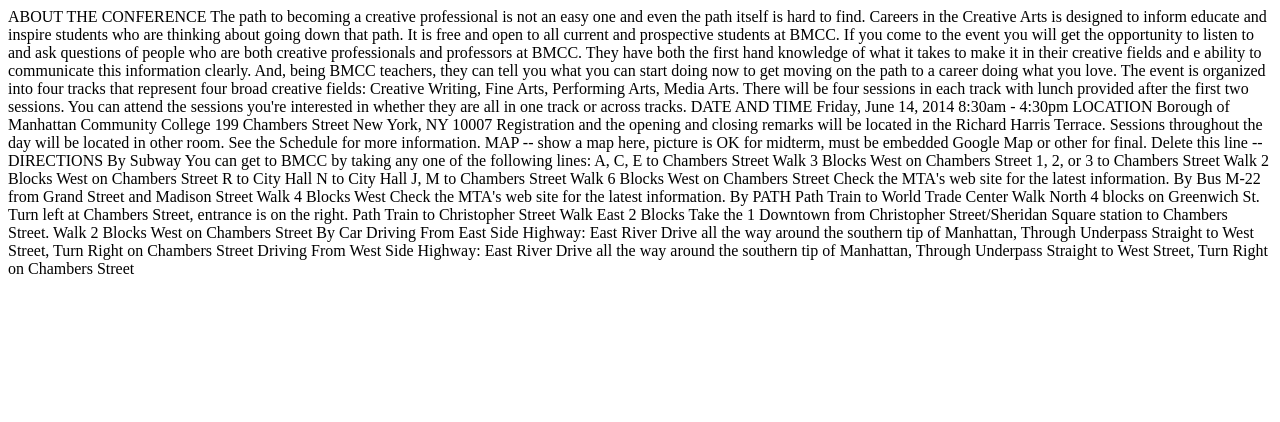
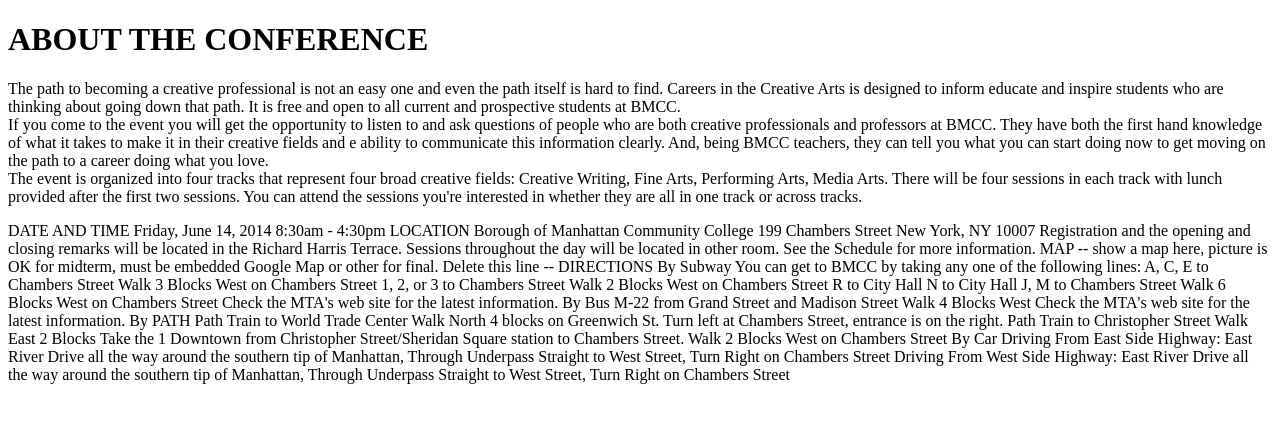
Before and after one commit to TSolis/careers-in-the-creative-arts, a plain HTML site: page about.html in a window 1280 px wide. Drawn offline with Linux system fonts and the light colour scheme.

Commit message:
Update about.html

```diff
--- a/about.html
+++ b/about.html
@@ -9,18 +9,16 @@
 
     </head>
     <body>
+<div class="">
+<h1>ABOUT THE CONFERENCE</h1>
+<p>The path to becoming a creative professional is not an easy one and even the path itself is hard to find. Careers in the Creative Arts is designed to inform educate and inspire students who are thinking about going down that path. It is free and open to all current and prospective students at BMCC.
+<br>
+If you come to the event you will get the opportunity to listen to and ask questions of people who are both creative professionals and professors at BMCC. They have both the first hand knowledge of what it takes to make it in their creative fields and e ability to communicate this information clearly.  And, being BMCC teachers, they can tell you what you can start doing now to get moving on the path to a career doing what you love.
+<br>
+The event is organized into four tracks that represent four broad creative fields: Creative Writing, Fine Arts, Performing Arts, Media Arts. There will be four sessions in each track with lunch provided after the first two sessions. You can attend the sessions you're interested in whether they are all in one track or across tracks.</p>
+</div>
 
-        ABOUT THE CONFERENCE
-The path to becoming a creative professional is not an easy one and even the path itself is hard to find. Careers in the Creative Arts is designed to inform educate and inspire students who are thinking about going down that path. It is free and open to all current and prospective students at BMCC.
-
-If you come to the event you will get the opportunity to listen to and ask questions of people who are both creative professionals and professors at BMCC. They have both the first hand knowledge of what it takes to make it in their creative fields and e ability to communicate this information clearly.  And, being BMCC teachers, they can tell you what you can start doing now to get moving on the path to a career doing what you love.
-
-The event is organized into four tracks that represent four broad creative fields: Creative Writing, Fine Arts, Performing Arts, Media Arts. There will be four sessions in each track with lunch provided after the first two sessions. You can attend the sessions you're interested in whether they are all in one track or across tracks.
-
-
-
-
-
+<div class="">
 DATE AND TIME
 Friday, June 14, 2014
 8:30am - 4:30pm
```
